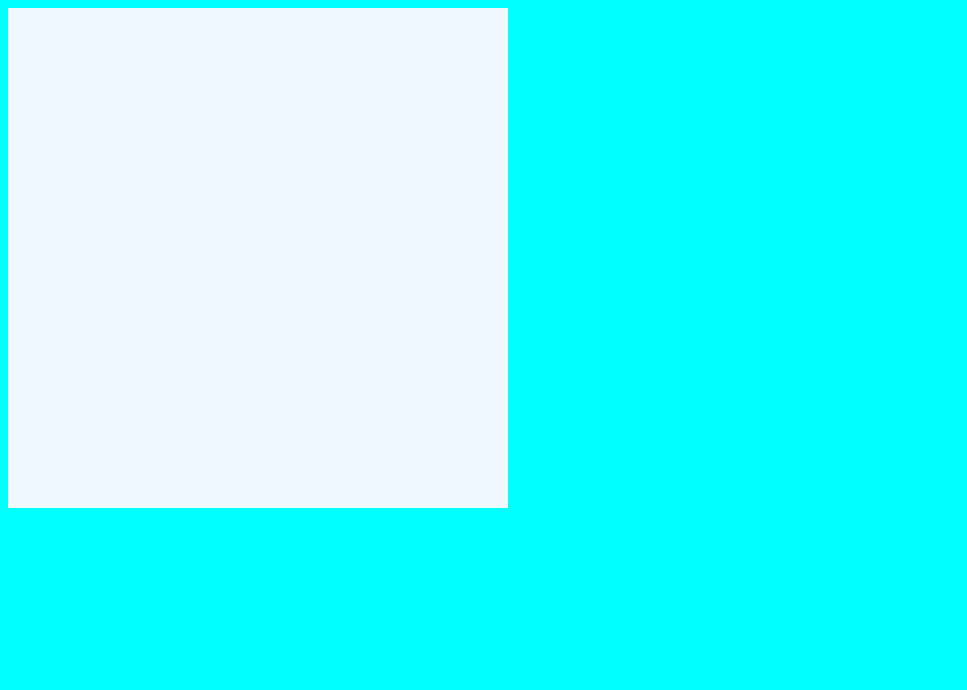
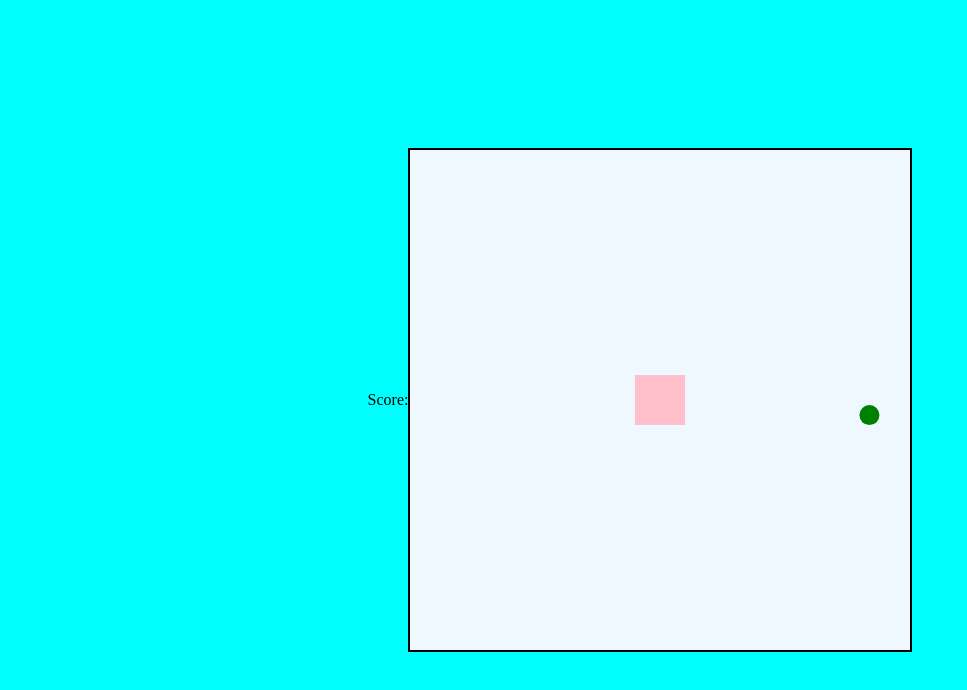
Before and after one commit to Maladelfineka/canvas2, a plain HTML site: page index.html in a window 1280 px wide. Shown: the whole page, without its empty margins (0-967 px from the left). Drawn offline with Linux system fonts and the light colour scheme.

Commit message:
Add files via upload

```diff
--- a/index.html
+++ b/index.html
@@ -3,12 +3,13 @@
 <head>
     <meta charset="UTF-8">
     <meta name="viewport" content="width=device-width, initial-scale=1.0">
-    <title>Document</title>
+    <title>Simple Canvas Game</title>
     <link rel="stylesheet" href="style.css">
 </head>
 <body>
-    <canvas id="canvas" width="500" height="500"></canvas>
-    <script src="./script.js" ></script>
+    <div id="score">Score: </div>
+    <canvas id="gameCanvas" width="500" height="500"></canvas>
+    <script src="script.js"></script>
+</body>
 
-</body>
 </html>
--- a/script.js
+++ b/script.js
@@ -1,184 +1,96 @@
-// alert('wiadomosc'); pokazuje "alert na stronie"
 
-let canvas = document.querySelector('#canvas');
-console.log(canvas);
+const canvas = document.getElementById("gameCanvas");
+const ctx = canvas.getContext("2d");
+const scoreDisplay = document.getElementById("score");
 
-var ctx = canvas.getContext('2d');
-
-let x = 0;
-const y = 100;
-const width = 100;
-const height = 125;
-let zmiana = false;
-
-function draw (){
-    ctx.clearRect(0,0,canvas.width,canvas.height);
-    // ctx.fillStyle = 'blue';
-    if(x>300) {
-        ctx.fillStyle ='blue';
-    }else if(x>100){
-        ctx.fillStyle = 'purple';
-    }
-    else{
-
-        ctx.fillStyle ='pink';
-
-    }
-    ctx.fillRect(x,y,width,height)
-
+const player = {
+    x: canvas.width / 2 - 25,
+    y: canvas.height / 2 - 25,
+    width: 50,
+    height: 50,
+    color: "pink",
+    speed: 20,
 };
 
+const point = {
+    x:Math.random() * (canvas.width - 20),
+    y:Math.random() * (canvas.height - 20),
+    size: 20,
+    color: "green"
+}
+let score = 0
 
-function update() {
-    x +=10;
-    if(x> canvas.width) {
+function drawPlayer() {
+    ctx.fillStyle = player.color;
+    ctx.fillRect(player.x, player.y, player.width, player.height,)
+}
 
-        x=0;
-    };
-
-};
-
-window.addEventListener('keydown', function (event) {
-
-    if (event.key&&!zmiana) {
-        animate();
-        zmiana = true;
-    }else if (event.key&& zmiana) {
-        zmiana = false;
-    }
-
-
-
-
-});
-
-function animate() {
-    update();
-    draw();
-    if (zmiana) {
-        requestAnimationFrame(animate);
-    }else{
-
-    }
-
+function drawPoint() {
+    ctx.fillStyle = point.color;
+    ctx.beginPath();
+    ctx.arc(
+        point.x + point.size / 2,
+        point.y + point.size / 2,
+        point.size / 2,
+        0,
+        Math.PI * 2
+    );
+    ctx.fill();
 }
 
 
+function clearCanvas(){
+    ctx.clearRect(0,0, canvas.width, canvas.height);
+};
+
+function checkCollision() {
+    if (
+        player.x < point.x + point.size &&
+        player.x + player.width > point.x &&
+        player.y < point.y + point.size &&
+        player.y + player.height > point.y
+    ) {
+        score++;
+        scoreDisplay.innerHTML = `Score: ${score}`;
 
 
+        point.x = Math.random() * (canvas.width - point.size);
+        point.y = Math.random() * (canvas.height - point.size);
+    }
+}
 
+document.addEventListener("keydown", (event) => {
+    console.log(event);
+    switch (event.key) {
+        case "ArrowUp":
+            if (player.y > 0) {
+                player.y -= player.speed;
+            }
+            break;
+        case "ArrowDown":
+            if (player.y + player.height < canvas.height) {
+                player.y += player.speed;
+            }
+            break;
+        case "ArrowLeft":
+            if (player.x > 0) {
+                player.x -= player.speed;
+            }
+            break;
+        case "ArrowRight":
+            if (player.x + player.width < canvas.width) {
+                player.x += player.speed;
+            }
+            break;
+    }
+});
 
+function gameLoop() {
+    clearCanvas();
+    drawPlayer();
+    drawPoint();
+    checkCollision();
+    requestAnimationFrame(gameLoop);
+}
 
-
-
-
-
-
-
-
-
-
-
-
-
-
-
-
-
-
-
-
-
-
-
-
-
-
-
-
-
-
-
-
-
-
-
-
-
-
-
-
-
-
-
-
-
-
-
-
-
-
-
-
-
-
-
-
-
-
-
-
-
-
-
-
-
-
-
-
-
-
-
-
-
-
-
-
-
-
-
-
-
-
-
-
-
-// ctx.fillStyle = "black";
-// ctx.fillRect(50,50,50,50)
-
-// ctx.fillStyle = "green";
-// ctx.fillRect(150,150,25,50)
-
-// var centerX = canvas.width / 2;
-// var centerY = canvas.height / 2;
-// var radius = 70;
-// ctx.beginPath();
-
-// ctx.arc(centerX, centerY, radius, 0, 2 * Math.PI, false);
-// ctx.fillStyle = 'blue'
-// ctx.fill()
-// ctx.strokeStyle = 'blue'
-// ctx.stroke();
-
-// ctx.fillStyle = "red";
-// ctx.fillRect(450,450,50,50)
-
-// ctx.fillStyle = "orange";
-// ctx.fillRect(0,450,55,50)
-
-// ctx.fillStyle = "yellow";
-// ctx.fillRect(450, 0,55,50)
-
-
-// ctx.fillStyle = "grey";
-// ctx.fillRect(0,0,55,50)
+gameLoop();
--- a/style.css
+++ b/style.css
@@ -1,6 +1,15 @@
 body {
+    display: flex;
+    justify-content: center;
+    align-items: center;
+    height: 100vh;
+    margin: 0;
     background-color: aqua;
 }
-#canvas {
+
+canvas {
+    border: 2px solid #000;
     background-color: aliceblue;
+
+
 }
```
